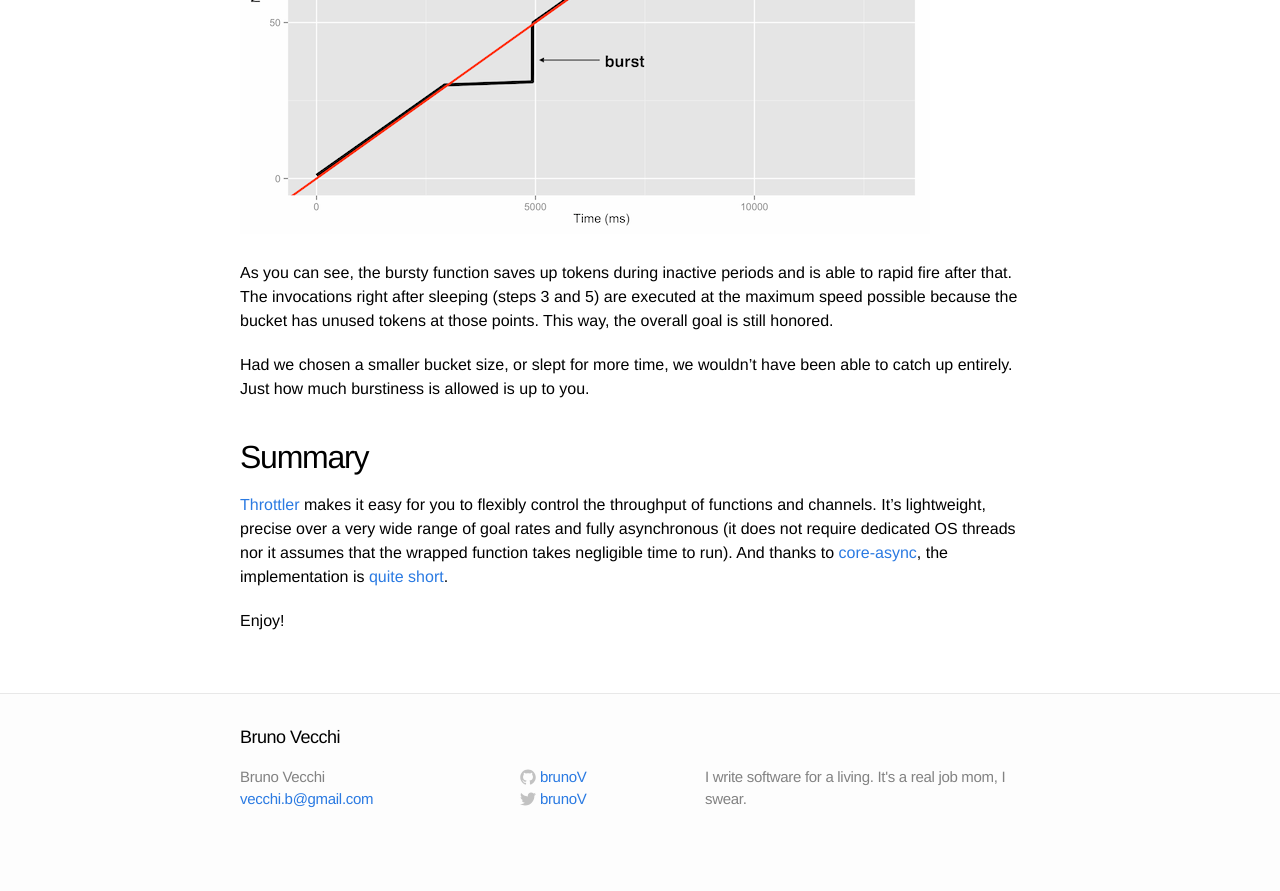
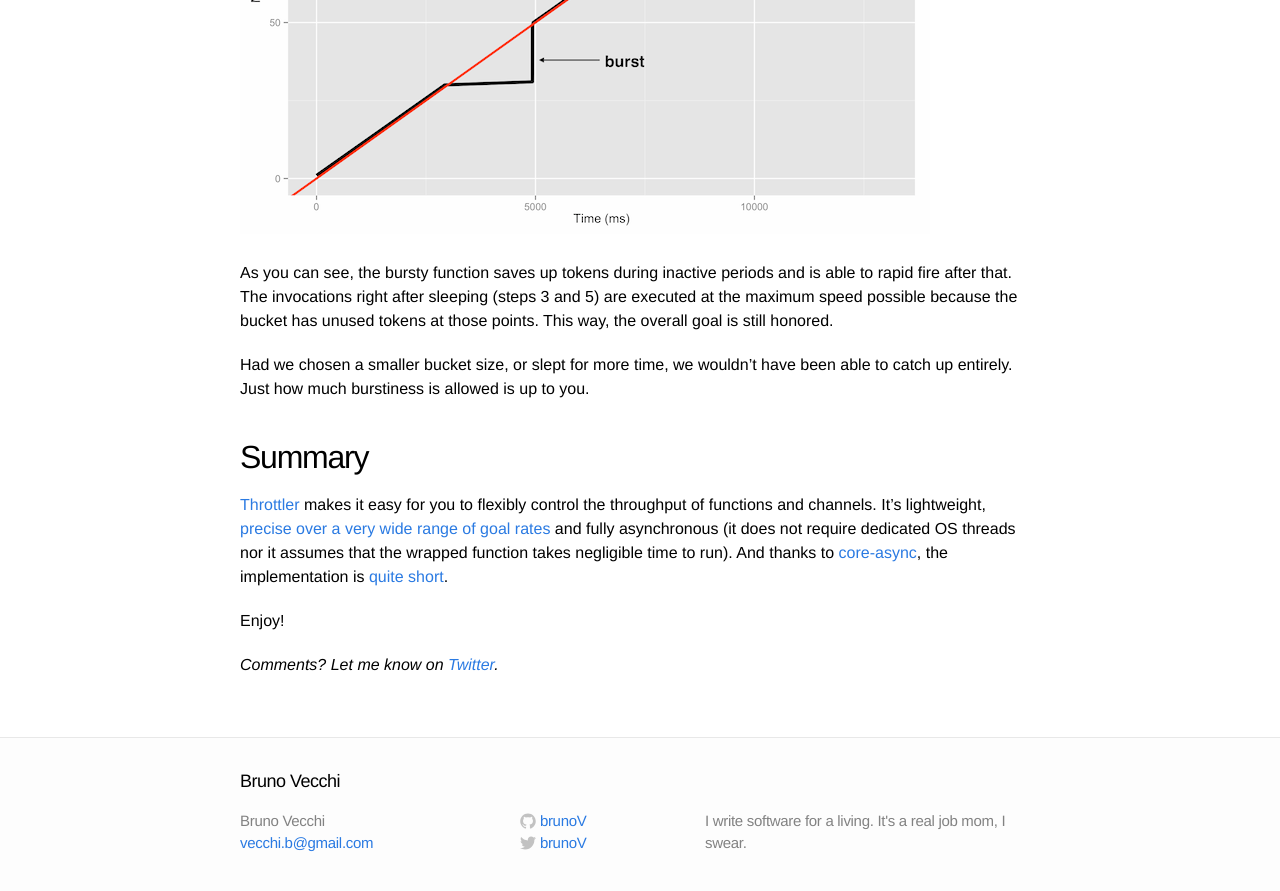
Before and after one commit to brunoV/brunov.github.io, a Jekyll site: the page built from _posts/2014-05-14-throttler.markdown, in a window 1280 px wide and 900 px high, scrolled down 3135 px. Shown: the top 891 px of the window. Built offline with Jekyll 4.4.1, drawn with Linux system fonts in a browser that asks for light colours; before the commit the page ends 3991 px from its top, so only the background shows below that.

Commit message:
Add links to benchmark and Twitter

```diff
--- a/_posts/2014-05-14-throttler.markdown
+++ b/_posts/2014-05-14-throttler.markdown
@@ -162,18 +162,22 @@ you.
 ## Summary
 
 [Throttler][repo] makes it easy for you to flexibly control the throughput of
-functions and channels. It's lightweight, precise over a very wide range of
-goal rates and fully asynchronous (it does not require dedicated OS threads nor
-it assumes that the wrapped function takes negligible time to run). And thanks
-to [core-async], the implementation is [quite short][impl].
+functions and channels. It's lightweight, [precise over a very wide range of
+goal rates][bench] and fully asynchronous (it does not require dedicated OS
+threads nor it assumes that the wrapped function takes negligible time to run).
+And thanks to [core-async], the implementation is [quite short][impl].
 
 Enjoy!
 
+*Comments? Let me know on [Twitter][twitter].*
+
 [repo]:          https://github.com/brunoV/throttler
+[bench]:         https://github.com/brunoV/throttler#throughput-accuracy-over-a-wide-range-of-rates
 [impl]:          https://github.com/brunoV/throttler/blob/master/src/throttler/core.clj
 [throttle-chan]: http://brunov.org/throttler/throttler.core.html#var-throttle-chan
 [throttle-fn]:   http://brunov.org/throttler/throttler.core.html#var-throttle-fn
 [fn-throttler]:  http://brunov.org/throttler/throttler.core.html#var-fn-throttler
 [core-async]:    https://github.com/clojure/core.async
 [pipe]:          http://clojure.github.io/core.async/#clojure.core.async/pipe
-[token-bucket]: http://en.wikipedia.org/wiki/Token_bucket
+[token-bucket]:  http://en.wikipedia.org/wiki/Token_bucket
+[twitter]:       https://twitter.com/BrunoVi
```
